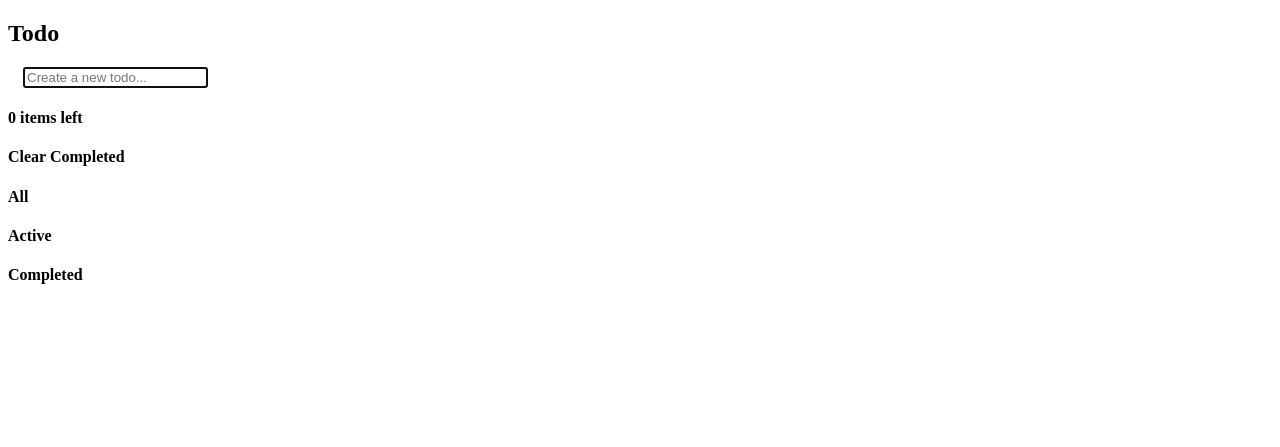
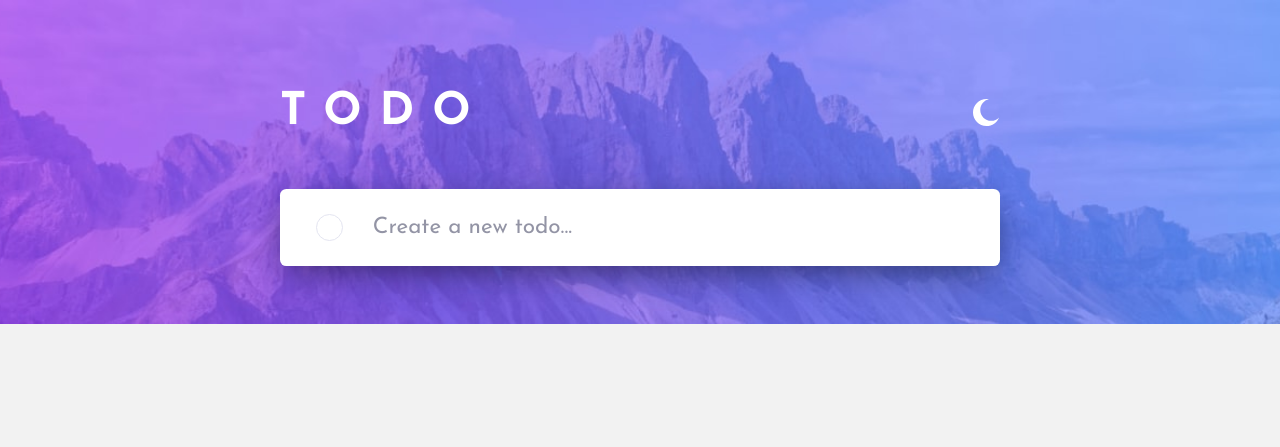
Before and after one commit to maroDev343/Todo-app, a website built with Vite: page index.html in a window 1280 px wide. Built offline with nearby package versions, Linux system fonts and the light colour scheme.

Commit message:
Update index.html

```diff
--- a/index.html
+++ b/index.html
@@ -22,7 +22,7 @@
     <script type="module" src="/src/js/theme.js"></script>
     <script type="module" src="/src/js/todo.js"></script>
     <!-- Css -->
-    <script type="module" src="/src/scss/app.js"></script>
+    <script type="module" src="/src/scss/app.scss"></script>
   </head>
   <body>
     <section class="background"></section>
```
